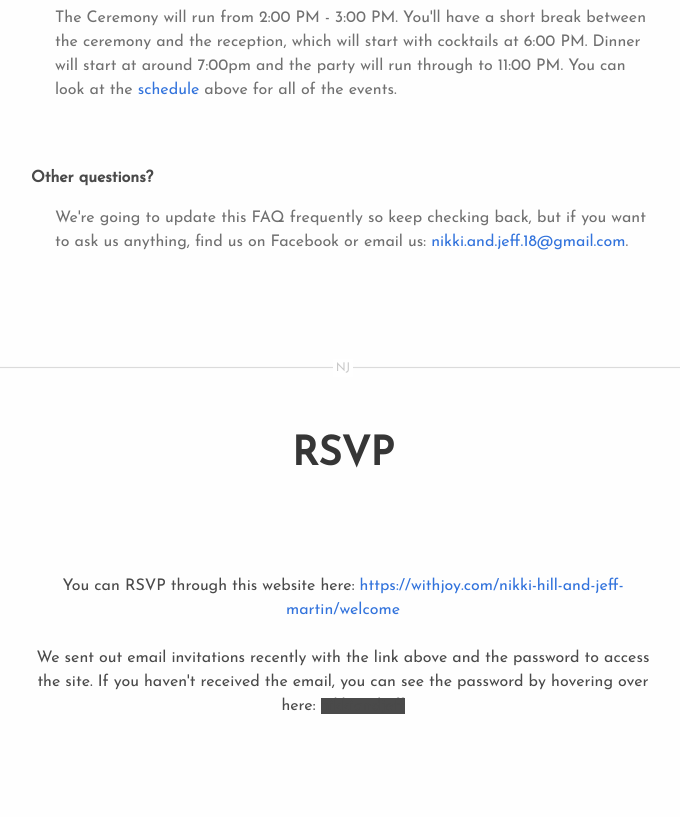
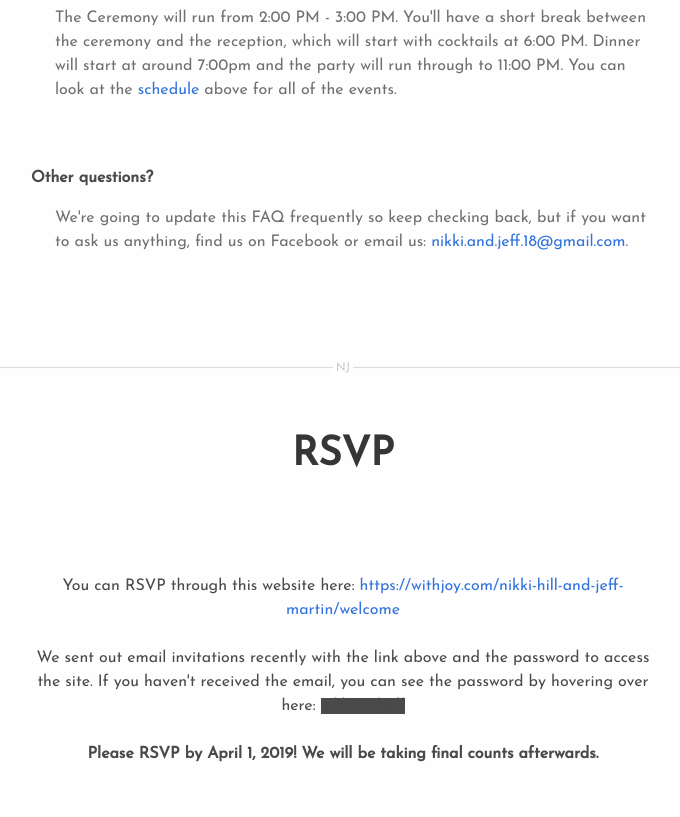
Before and after one commit to hillnikki/gabriel, a plain HTML site: page index.html in a window 1280 px wide. Shown: the part 6722-7539 px from the top of the page, without its empty margins (297-977 px from the left). Drawn offline with Linux system fonts and the light colour scheme.

Commit message:
Update index.html

```diff
--- a/index.html
+++ b/index.html
@@ -471,6 +471,10 @@
             We sent out email invitations recently with the link above and the password to access the site.
             If you haven't received the email, you can see the password by hovering over here: <span id="pw">nikkiandjeff</span>
           </p>
+          <br />
+          <p class="has-text-centered">
+            <b>Please RSVP by April 1, 2019! We will be taking final counts afterwards.</b>
+          </p>
         </section>
       </div>
     </div>
```
Lines whose indentation alone changed are shown as unchanged.
